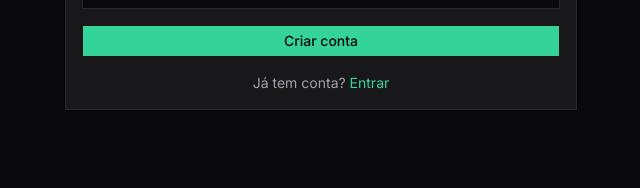
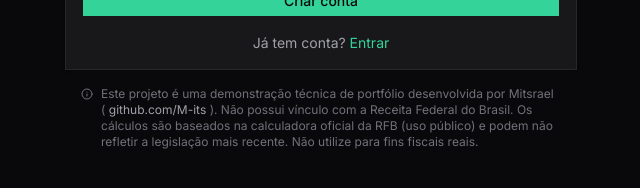
Before and after one commit to M-its/taxsim, a Next.js app in the folder apps/web/: page /register in a window 1280 px wide. Shown: the part 608-796 px from the top of the page, without its empty margins (319-959 px from the left). Built offline with nearby package versions, Linux system fonts and the light colour scheme; no server answers.

Commit message:
docs: session 2 compliance and documentation
- Add ComplianceBanner component to login and register pages
- Add README.md with architecture, decisions, setup instructions
- Add compliance section with RFB disclaimer

```diff
--- a/apps/web/src/app/(auth)/login/page.tsx
+++ b/apps/web/src/app/(auth)/login/page.tsx
@@ -19,6 +19,7 @@ import { Label } from '@/components/ui/label'
 import { Suspense } from 'react'
 import { ApiError } from '@/lib/api'
 import { AuthLoading } from '@/components/auth/auth-loading'
+import { ComplianceBanner } from '@/components/auth/compliance-banner'
 
 export const dynamic = 'force-dynamic'
 
@@ -58,7 +59,7 @@ function LoginForm() {
   }
 
   return (
-    <div className="flex min-h-screen items-center justify-center bg-[#09090b] p-4">
+    <div className="flex min-h-screen flex-col items-center justify-center bg-[#09090b] p-4">
       <Card className="w-full max-w-sm rounded-none border-[#27272a] bg-[#18181b]">
         <CardHeader className="space-y-1">
           <CardTitle className="text-xl text-[#fafafa]">Entrar no TaxSim</CardTitle>
@@ -125,6 +126,7 @@ function LoginForm() {
           </CardFooter>
         </form>
       </Card>
+      <ComplianceBanner className="max-w-sm" />
     </div>
   )
 }
--- a/apps/web/src/app/(auth)/register/page.tsx
+++ b/apps/web/src/app/(auth)/register/page.tsx
@@ -27,6 +27,7 @@ import { ApiError } from '@/lib/api'
 import { Suspense } from 'react'
 import type { TaxRegime } from '@/lib/auth.types'
 import { AuthLoading } from '@/components/auth/auth-loading'
+import { ComplianceBanner } from '@/components/auth/compliance-banner'
 
 export const dynamic = 'force-dynamic'
 
@@ -115,7 +116,7 @@ function RegisterForm() {
   }
 
   return (
-    <div className="flex min-h-screen items-center justify-center bg-[#09090b] p-4 py-8">
+    <div className="flex min-h-screen flex-col items-center justify-center bg-[#09090b] p-4 py-8">
       <Card className="w-full max-w-lg rounded-none border-[#27272a] bg-[#18181b]">
         <CardHeader className="space-y-1">
           <CardTitle className="text-xl text-[#fafafa]">
@@ -288,6 +289,7 @@ function RegisterForm() {
           </CardFooter>
         </form>
       </Card>
+      <ComplianceBanner className="max-w-lg" />
     </div>
   )
 }
--- /dev/null
+++ b/apps/web/src/components/auth/compliance-banner.tsx
@@ -0,0 +1,31 @@
+'use client'
+
+import { Info } from 'lucide-react'
+
+export function ComplianceBanner({ className = '' }: { className?: string }) {
+  return (
+    <div
+      className={`mx-auto flex w-full items-start justify-center gap-2 px-4 pt-4 text-xs text-[#71717a] ${className}`}
+    >
+      <Info
+        className="mt-0.5 h-3 w-3 shrink-0 text-[#71717a]"
+        aria-hidden="true"
+      />
+      <span>
+        Este projeto é uma demonstração técnica de portfólio desenvolvida por
+        Mitsrael ({' '}
+        <a
+          href="https://github.com/M-its"
+          target="_blank"
+          rel="noopener noreferrer"
+          className="text-[#a1a1aa] transition-colors hover:text-[#fafafa]"
+        >
+          github.com/M-its
+        </a>{' '}
+        ). Não possui vínculo com a Receita Federal do Brasil. Os cálculos são
+        baseados na calculadora oficial da RFB (uso público) e podem não
+        refletir a legislação mais recente. Não utilize para fins fiscais reais.
+      </span>
+    </div>
+  )
+}
```
Also changed, not shown: 2 other files (tests, documents, lock files or other folders).
